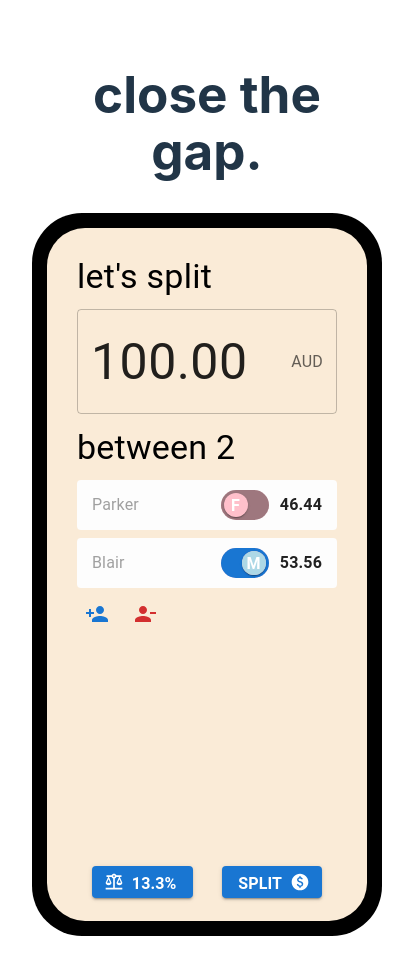
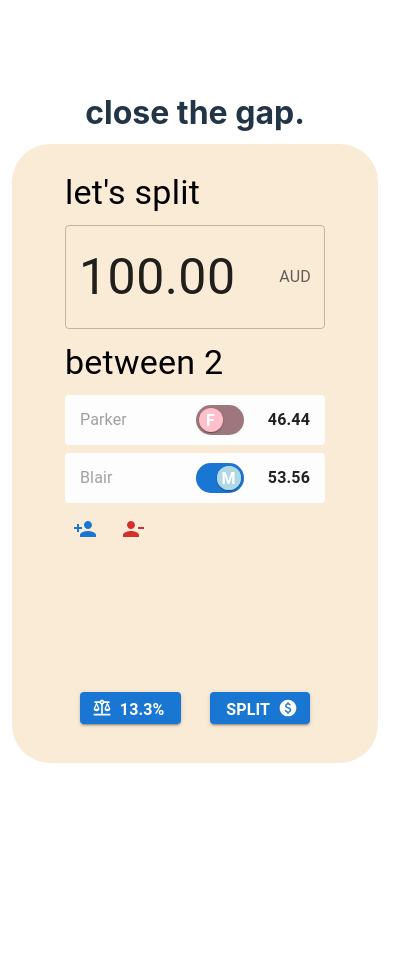
Before and after one commit to mcteamster/libra, a React (Vite) app: page / in a window 390 px wide. Shown: the whole page, 414 px wide, since content can reach past the window. After the commit the page ends 844 px from the top, so only its background shows below. Built offline with nearby package versions, Linux system fonts and the light colour scheme.

Commit message:
feat/mobile layout

```diff
--- a/src/App.css
+++ b/src/App.css
@@ -35,17 +35,25 @@
   scrollbar-width: none;  /* Firefox */
 }
 
-@keyframes logo-spin {
-  from {
-    transform: rotate(0deg);
+@media (max-aspect-ratio: 1/2) {
+  #root {
+    padding: 0;
+    margin: 0;
+    width: 100%;
+    display: flex;
+    align-items: center;
+    justify-content: center;
   }
-  to {
-    transform: rotate(360deg);
+
+  #title {
+    width: 94vw;
+    font-size: 2em;
+  }
+
+  .App {
+    display: flex;
+    align-items: center;
+    justify-content: center;
+    flex-direction: column;
   }
 }
-
-@media (prefers-reduced-motion: no-preference) {
-  a:nth-of-type(2) .logo {
-    animation: logo-spin infinite 20s linear;
-  }
-}
--- a/src/App.tsx
+++ b/src/App.tsx
@@ -1,11 +1,10 @@
-import { useState } from 'react'
 import './App.css'
 import Phone from './components/Phone'
 
 function App() {
   return (
     <div className="App">
-      <h1>close the gap.</h1>
+      <h1 id="title">close the gap.</h1>
       <Phone></Phone>
     </div>
   )
--- a/src/components/Payee.tsx
+++ b/src/components/Payee.tsx
@@ -90,7 +90,7 @@ function Payee(props: any) {
               props.setPayees([...props.payees]);
             }}
           ></TextField>
-          <Typography fontSize={16} fontWeight="bold">{`${String(props.payees[props.index].amount).slice(0, -2) || "0"}.${String(props.payees[props.index].amount).slice(-2, -1) || "0"}${String(props.payees[props.index].amount).slice(-1) || "0"}`}</Typography>
+          <Typography textAlign={"right"} minWidth={"3.5em"} fontSize={16} fontWeight="bold">{`${String(props.payees[props.index].amount).slice(0, -2) || "0"}.${String(props.payees[props.index].amount).slice(-2, -1) || "0"}${String(props.payees[props.index].amount).slice(-1) || "0"}`}</Typography>
         </Stack>
       </Paper>
     </Box>
--- a/src/components/Phone.tsx
+++ b/src/components/Phone.tsx
@@ -1,4 +1,5 @@
 import { useState } from 'react'
+import useMediaQuery from "../hooks/useMediaQuery";
 import Split from "./Split"
 import Submit from "./Submit"
 import { Box } from '@mui/material';
@@ -6,6 +7,7 @@ import { Box } from '@mui/material';
 function Phone() {
   const [screen, setScreen] = useState(0);
   const [rate, setRate] = useState(0.133);
+  const isDesktop = useMediaQuery('(min-aspect-ratio: 1/2)');
 
   const screens: any = {
     0: <Split rate={rate} setScreen={setScreen}></Split>,
@@ -13,26 +15,35 @@ function Phone() {
   }
 
   const styles = {
-    casing: {
-      width: "350px",
-      height: "723px",
-      borderRadius: "50px",
+    casing: (isDesktop: boolean) => ({
+      width: isDesktop ? "350px" : "100%",
+      maxWidth: "400px",
+      height: isDesktop ? "723px" : "603px",
+      borderRadius: isDesktop ? "50px" : "50px",
+      marginBottom: "1em",
       backgroundColor: "black",
       display: "flex",
       justifyContent: "center"
-    },
-    screen: {
-      width: "320px",
-      height: "693px",
-      borderRadius: "38px",
+    }),
+    screen: (isDesktop: boolean) => ({
+      width: isDesktop ? "320px" : "100%",
+      height: isDesktop ? "693px" : "100%",
+      paddingBottom: isDesktop ? "0" : "1em",
+      borderRadius: isDesktop ? "38px" : "38px",
       backgroundColor: "antiquewhite",
       color: "black"
-    }
+    })
+  }
+
+  const fetchRate = () => {
+    // Try fetch this from https://www.abs.gov.au/statistics/understanding-statistics/guide-labour-statistics/gender-pay-gap-guide
+    // let currentRate;
+    // setRate(currentRate);
   }
 
   return (
-    <Box className="casing centered" sx={styles.casing}>
-      <Box className="screen centered" sx={styles.screen}>
+    <Box className="casing centered" sx={styles.casing(isDesktop)}>
+      <Box className="screen centered" sx={styles.screen(isDesktop)}>
         {screens[screen]}
       </Box>
     </Box>
--- a/src/components/Split.tsx
+++ b/src/components/Split.tsx
@@ -1,4 +1,5 @@
 import { useState } from 'react'
+import useMediaQuery from "../hooks/useMediaQuery";
 import { Box, Button, Paper, Stack, Typography, TextField, InputAdornment } from '@mui/material';
 import Payee from './Payee';
 import BalanceIcon from '@mui/icons-material/Balance';
@@ -8,6 +9,7 @@ import PaidIcon from '@mui/icons-material/Paid';
 import names from "../data/names.json";
 
 function Split(props: any) {
+  const isDesktop = useMediaQuery('(min-aspect-ratio: 1/2)');
   const [equality, setEquality] = useState(true); // Equality mode
   const [amount, setAmount] = useState(10000); // Amount to split in cents
   const [payees, setPayees] = useState([
@@ -61,10 +63,10 @@ function Split(props: any) {
       fontSize: "50px",
       width: "260px",
     },
-    payeeBox: {
-      maxHeight: "325px",
+    payeeBox: (isDesktop: boolean) => ({
+      maxHeight: isDesktop? "325px": "250px",
       overflowY: "scroll",
-    },
+    }),
     buttons: {
       marginBottom: "30px",
       height: "40px",
@@ -118,7 +120,7 @@ function Split(props: any) {
           <Typography variant="h4" sx={styles.prompt}>between {payees.length}</Typography>
         </Box>
         <Stack direction="column" spacing={1}>
-          <Stack className='hiddenscroll' direction="column" spacing={1} sx={styles.payeeBox}>
+          <Stack className='hiddenscroll' direction="column" spacing={1} sx={styles.payeeBox(isDesktop)}>
             {payees.map((payee) => {
               return <Payee key={payee.key} index={payee.key} payees={payees} setPayees={setPayees} amount={amount} splitAmounts={splitAmounts} equality={equality} />
             })}
@@ -137,9 +139,11 @@ function Split(props: any) {
               color="error"
               sx={styles.personButton}
               onClick={() => {
-                payees.pop()
-                splitAmounts(amount, equality)
-                setPayees([...payees]);
+                if(payees.length > 1) {
+                  payees.pop()
+                  splitAmounts(amount, equality)
+                  setPayees([...payees]);
+                }
               }}
             ><PersonRemoveIcon /></Button>
           </Stack>
--- /dev/null
+++ b/src/hooks/useMediaQuery.tsx
@@ -0,0 +1,19 @@
+import { useState, useEffect } from "react";
+
+const useMediaQuery = (query: string) => {
+  const [matches, setMatches] = useState(false);
+
+  useEffect(() => {
+    const media = window.matchMedia(query);
+    if (media.matches !== matches) {
+      setMatches(media.matches);
+    }
+    const listener = () => setMatches(media.matches);
+    window.addEventListener("resize", listener);
+    return () => window.removeEventListener("resize", listener);
+  }, [matches, query]);
+
+  return matches;
+}
+
+export default useMediaQuery;
```
